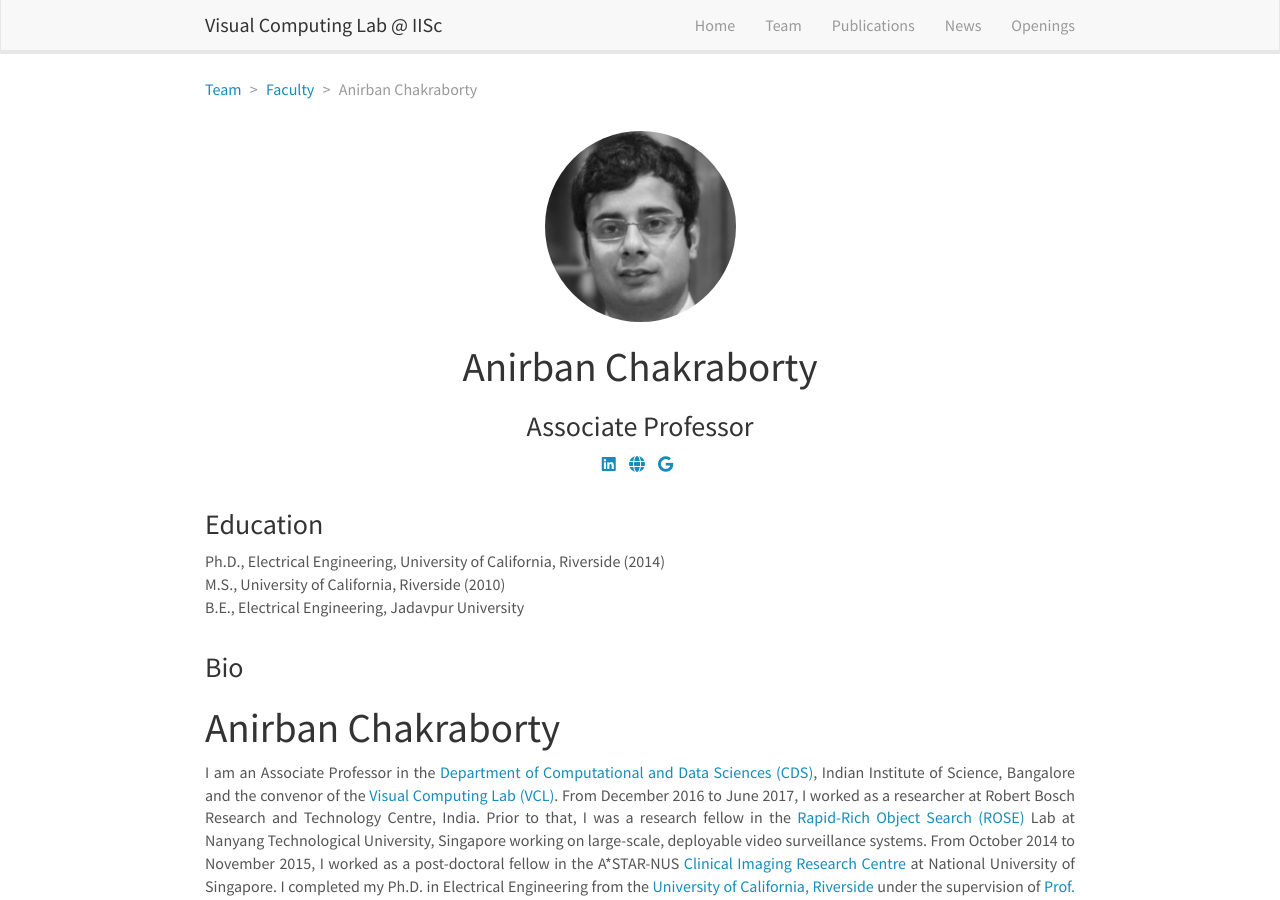
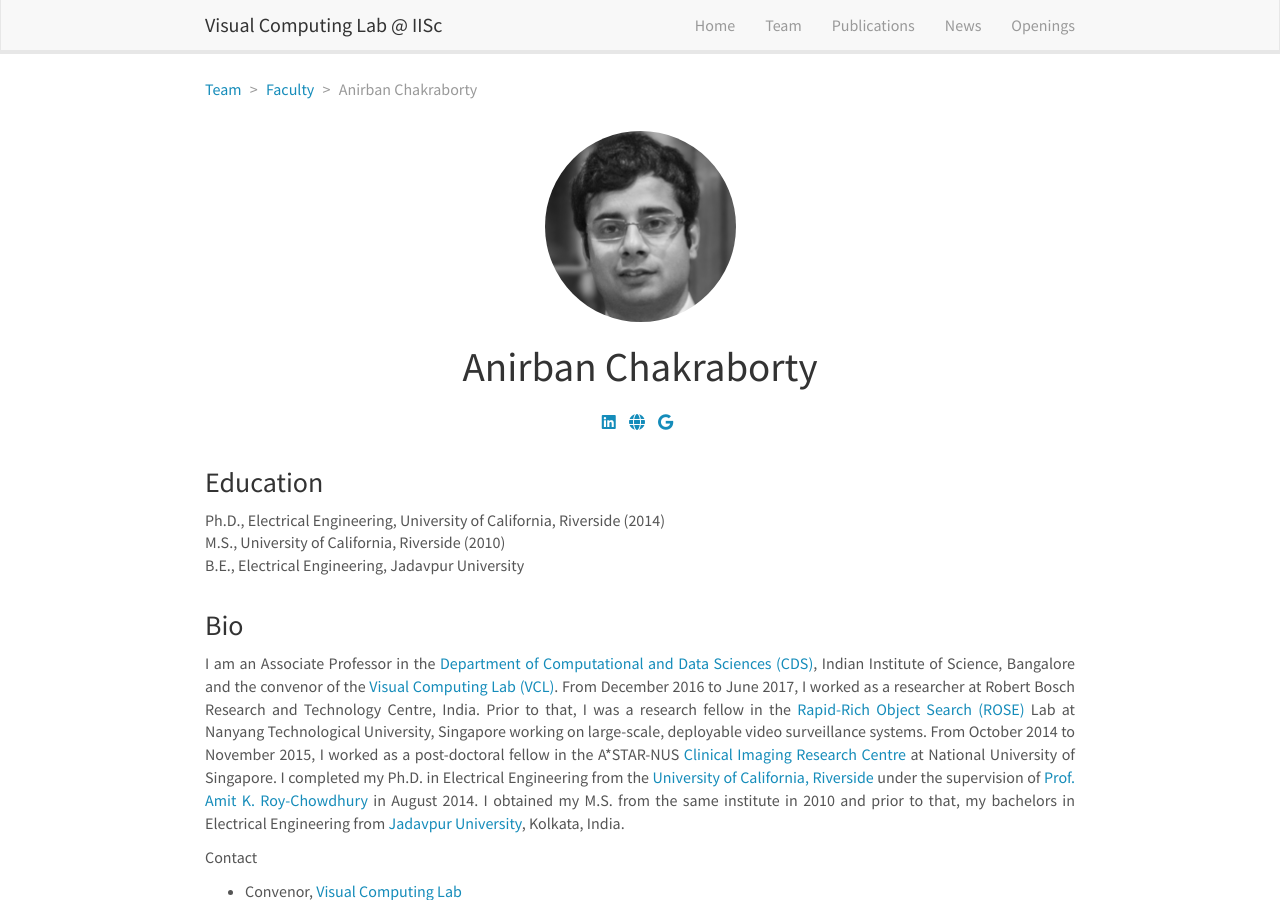
Before and after one commit to vcl-iisc/vclab-website, a Jekyll site: the page built from _pages/anirban.md, in a window 1280 px wide and 900 px high. Built offline with Jekyll 4.4.1, drawn with Linux system fonts in a browser that asks for light colours; nearby versions of some CDN libraries; part of the change alters nothing that is shown.

Commit message:
Update anirban.md

```diff
--- a/_pages/anirban.md
+++ b/_pages/anirban.md
@@ -5,7 +5,7 @@ permalink: /anirban/
 sitemap: false
 excerpt: "Anirban Chakraborty - Associate Professor, VCLab"
 image: AnirbanChakraborty.png
-role: "Associate Professor"
+#role: "Associate Professor"
 category: faculty
 social:
   google-scholar: "https://scholar.google.co.in/citations?user=NtAsZK-2HjcC&hl=en"
@@ -17,8 +17,6 @@ education:
   - "B.E., Electrical Engineering, Jadavpur University"
 ---
 
-# Anirban Chakraborty
-
 I am an Associate Professor in the [Department of Computational and Data Sciences (CDS)](http://cds.iisc.ac.in), Indian Institute of Science, Bangalore and the convenor of the [Visual Computing Lab (VCL)](http://visual-computing.in). From December 2016 to June 2017, I worked as a researcher at Robert Bosch Research and Technology Centre, India. Prior to that, I was a research fellow in the [Rapid-Rich Object Search (ROSE)](https://www.ntu.edu.sg/rose) Lab at Nanyang Technological University, Singapore working on large-scale, deployable video surveillance systems. From October 2014 to November 2015, I worked as a post-doctoral fellow in the A*STAR-NUS [Clinical Imaging Research Centre](http://www.circ.nus.edu.sg) at National University of Singapore. I completed my Ph.D. in Electrical Engineering from the [University of California, Riverside](http://www.ucr.edu) under the supervision of [Prof. Amit K. Roy-Chowdhury](https://vcg.engr.ucr.edu/amit) in August 2014. I obtained my M.S. from the same institute in 2010 and prior to that, my bachelors in Electrical Engineering from [Jadavpur University](http://www.jaduniv.edu.in), Kolkata, India.
 
 Contact
@@ -26,7 +24,7 @@ Contact
 - Convenor, [Visual Computing Lab](http://visual-computing.in)
 - Room no. 205, Department of Computational and Data Sciences (CDS), Indian Institute of Science (IISc), Bangalore, India 560012
 - E-mail: anirban@iisc.ac.in
-- [Google Scholar](https://scholar.google.co.in/citations?user=NtAsZK-2HjcC&hl=en) • [LinkedIn](https://sg.linkedin.com/in/anirban-chakraborty-629a1833) • [CV]()
+- [Google Scholar](https://scholar.google.co.in/citations?user=NtAsZK-2HjcC&hl=en)   • [LinkedIn](https://sg.linkedin.com/in/anirban-chakraborty-629a1833)   • [CV]()
 
 ## Research Interests
 
```
